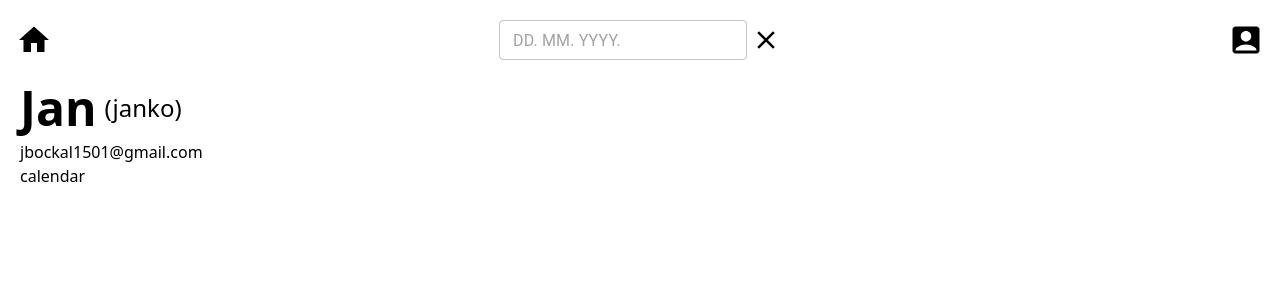
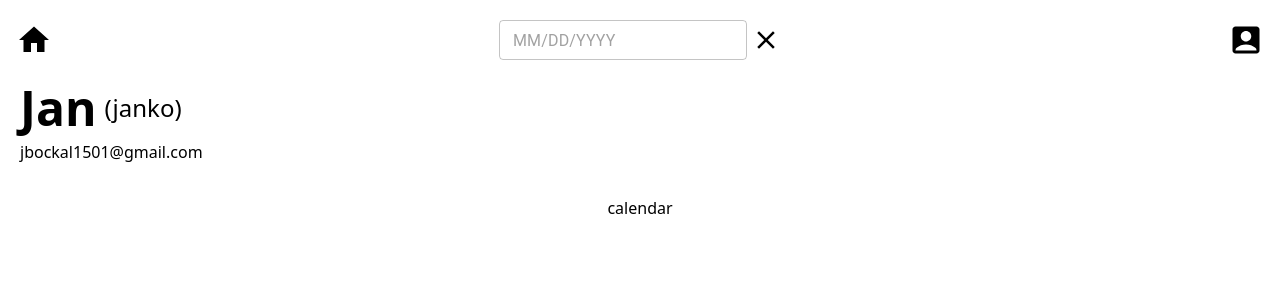
Before and after one commit to beantly1501/calendar-sync, a React (Create React App) app in the folder frontend/: page /profile/1 in a window 1280 px wide. Shown: the top 300 px of the page. Built offline with nearby package versions, Linux system fonts and the light colour scheme.

Commit message:
Main calendar setup is almost complete, soon the design will be coded

```diff
--- a/frontend/package.json
+++ b/frontend/package.json
@@ -15,7 +15,8 @@
     "@types/node": "^16.18.108",
     "@types/react": "^18.3.8",
     "@types/react-dom": "^18.3.0",
-    "luxon": "^3.5.0",
+    "moment": "^2.30.1",
+    "moment-timezone": "^0.5.45",
     "prettier": "^3.3.3",
     "react": "^18.3.1",
     "react-dom": "^18.3.1",
--- /dev/null
+++ b/frontend/src/components/Calendar.tsx
@@ -0,0 +1,16 @@
+import { EventType } from "../types";
+import { getCurrentWeek } from "../helpers";
+
+type Props = {
+  values: EventType[];
+};
+
+export default function Calendar({ values }: Props) {
+  let { days, dates } = getCurrentWeek();
+
+  return (
+    <div className={"flex flex-col gap-5 items-center align-middle mt-8"}>
+      calendar
+    </div>
+  );
+}
--- /dev/null
+++ b/frontend/src/components/Event.tsx
@@ -0,0 +1,18 @@
+import { EventType } from "../types";
+
+type Props = {
+  event: EventType;
+};
+
+export default function Event({ event }: Props) {
+  return (
+    <div className={"bg-blue-400 rounded-2xl p-5 w-full"}>
+      <div className={"-mt-3 flex gap-5"}>
+        <p>
+          <strong>{event.datetime_to.format("MMMM dddd").toString()}</strong>
+        </p>
+        <p></p>
+      </div>
+    </div>
+  );
+}
--- a/frontend/src/components/Navbar.tsx
+++ b/frontend/src/components/Navbar.tsx
@@ -1,11 +1,12 @@
 import { useState } from "react";
 import { DatePicker, LocalizationProvider } from "@mui/x-date-pickers";
-import { AdapterLuxon } from "@mui/x-date-pickers/AdapterLuxon";
 import { AccountBox, Clear, Home } from "@mui/icons-material";
 import { useNavigate } from "react-router-dom";
+import { AdapterMoment } from "@mui/x-date-pickers/AdapterMoment";
+import moment from "moment/moment";
 
 export default function Navbar() {
-  const [search, setSearch] = useState<Date | null>();
+  const [search, setSearch] = useState<moment.Moment | null>();
 
   const navigate = useNavigate();
 
@@ -15,7 +16,7 @@ export default function Navbar() {
         <Home fontSize="inherit" onClick={() => navigate("/")} />
       </div>
       <div className="flex gap-1">
-        <LocalizationProvider dateAdapter={AdapterLuxon} adapterLocale="hr">
+        <LocalizationProvider dateAdapter={AdapterMoment}>
           <DatePicker
             slotProps={{ textField: { size: "small" } }}
             value={search}
--- /dev/null
+++ b/frontend/src/helpers.ts
@@ -0,0 +1,20 @@
+import moment from "moment/moment";
+
+export function getCurrentWeek() {
+  let currentDate = moment();
+
+  let weekStart = currentDate.clone().startOf("isoWeek");
+
+  let days = [];
+  let dates = [];
+
+  for (let i = 0; i <= 6; i++) {
+    days.push(moment(weekStart).add(i, "days").format("dddd"));
+    dates.push(moment(weekStart).add(i, "days").format("MMM DD."));
+  }
+
+  return {
+    days: days,
+    dates: dates,
+  };
+}
--- /dev/null
+++ b/frontend/src/mock_data.ts
@@ -0,0 +1,46 @@
+import { EventType, Roles, UserType } from "./types";
+import moment from "moment/moment";
+
+export const MOCK_USER_DATA: UserType[] = [
+  {
+    id: 1,
+    name: "Jan",
+    username: "janko",
+    role: Roles.ADMIN,
+    email: "jbockal1501@gmail.com",
+    password: "jantest",
+  },
+  {
+    id: 2,
+    name: "Nensi",
+    username: "dugmiciforum",
+    role: Roles.USER,
+    email: "nensi@gmail.com",
+    password: "nensitest",
+  },
+  {
+    id: 3,
+    name: "Zvonko",
+    username: "zvonkoraj",
+    role: Roles.USER,
+    email: "zvonko@gmail.com",
+    password: "zvonkotest",
+  },
+];
+
+export const MOCK_CALENDAR_DATA: EventType[] = [
+  {
+    id: 1,
+    name: "Košarka",
+    description: "Hakl s ekipom",
+    datetime_from: moment("2024-09-26 16:00:00"),
+    datetime_to: moment("2024-09-26 19:00:00"),
+  },
+  {
+    id: 2,
+    name: "Kino",
+    description: "Heng s Nensi",
+    datetime_from: moment("2024-09-27 20:00:00"),
+    datetime_to: moment("2024-09-27 23:00:00"),
+  },
+];
--- a/frontend/src/pages/Profile.tsx
+++ b/frontend/src/pages/Profile.tsx
@@ -1,39 +1,15 @@
 import { useParams } from "react-router-dom";
-import { Roles, UserType } from "../types";
-
-const MOCK_DATA: UserType[] = [
-  {
-    id: 1,
-    name: "Jan",
-    username: "janko",
-    role: Roles.ADMIN,
-    email: "jbockal1501@gmail.com",
-    password: "jantest",
-  },
-  {
-    id: 2,
-    name: "Nensi",
-    username: "dugmiciforum",
-    role: Roles.USER,
-    email: "nensi@gmail.com",
-    password: "nensitest",
-  },
-  {
-    id: 3,
-    name: "Zvonko",
-    username: "zvonkoraj",
-    role: Roles.USER,
-    email: "zvonko@gmail.com",
-    password: "zvonkotest",
-  },
-];
+import { UserType } from "../types";
+import { MOCK_CALENDAR_DATA, MOCK_USER_DATA } from "../mock_data";
+import "moment-timezone";
+import Calendar from "../components/Calendar";
 
 export default function Profile() {
   const { userId } = useParams();
 
   return (
     <div>
-      {MOCK_DATA.map((user: UserType) => {
+      {MOCK_USER_DATA.map((user: UserType) => {
         if (userId === user.id.toString()) {
           return (
             <div className={"flex flex-col gap-2"}>
@@ -49,7 +25,7 @@ export default function Profile() {
         }
         return null;
       })}
-      <p>calendar</p>
+      <Calendar values={MOCK_CALENDAR_DATA} />
     </div>
   );
 }
--- a/frontend/src/types.ts
+++ b/frontend/src/types.ts
@@ -1,3 +1,5 @@
+import moment from "moment/moment";
+
 export type UserType = {
   id: number;
   role: number;
@@ -10,9 +12,9 @@ export type UserType = {
 export type EventType = {
   id: number;
   name: string;
-  description: string;
-  datetime_from: Date;
-  datetime_to: Date;
+  description?: string;
+  datetime_from: moment.Moment;
+  datetime_to: moment.Moment;
 };
 
 export enum Roles {
```
Also changed, not shown: 1 other file (tests, documents, lock files or other folders).
